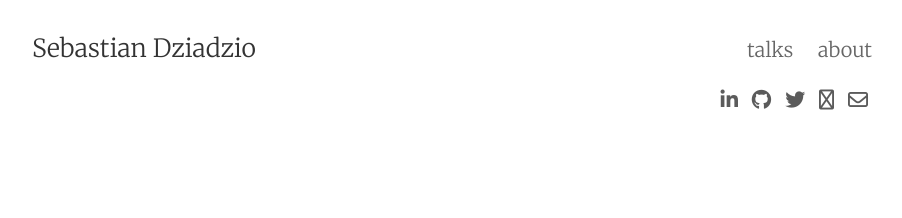
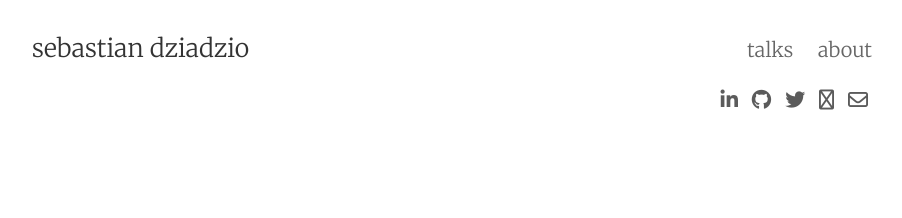
Before and after one commit to sbdzdz/sebastiandziadzio.github.io, a Jekyll site: the page built from about.md, in a window 1280 px wide. Shown: the top 218 px of the page, without its empty margins (188-1090 px from the left). Built offline with Jekyll 4.4.1, drawn with Linux system fonts in a browser that asks for light colours; nearby versions of some CDN libraries.

Commit message:
Render lowercase name

```diff
--- a/_includes/header.html
+++ b/_includes/header.html
@@ -1,7 +1,7 @@
 <header class="site-header px2 px-responsive">
   <div class="mt2 wrap">
     <div class="measure">
-      <a href="{{ site.url }}" class="site-title">{{ site.title }}</a>
+      <a href="{{ site.url }}" class="site-title">{{ site.title | downcase}}</a>
       <nav class="site-nav">
         {% include navigation.html %}
       </nav>
```
